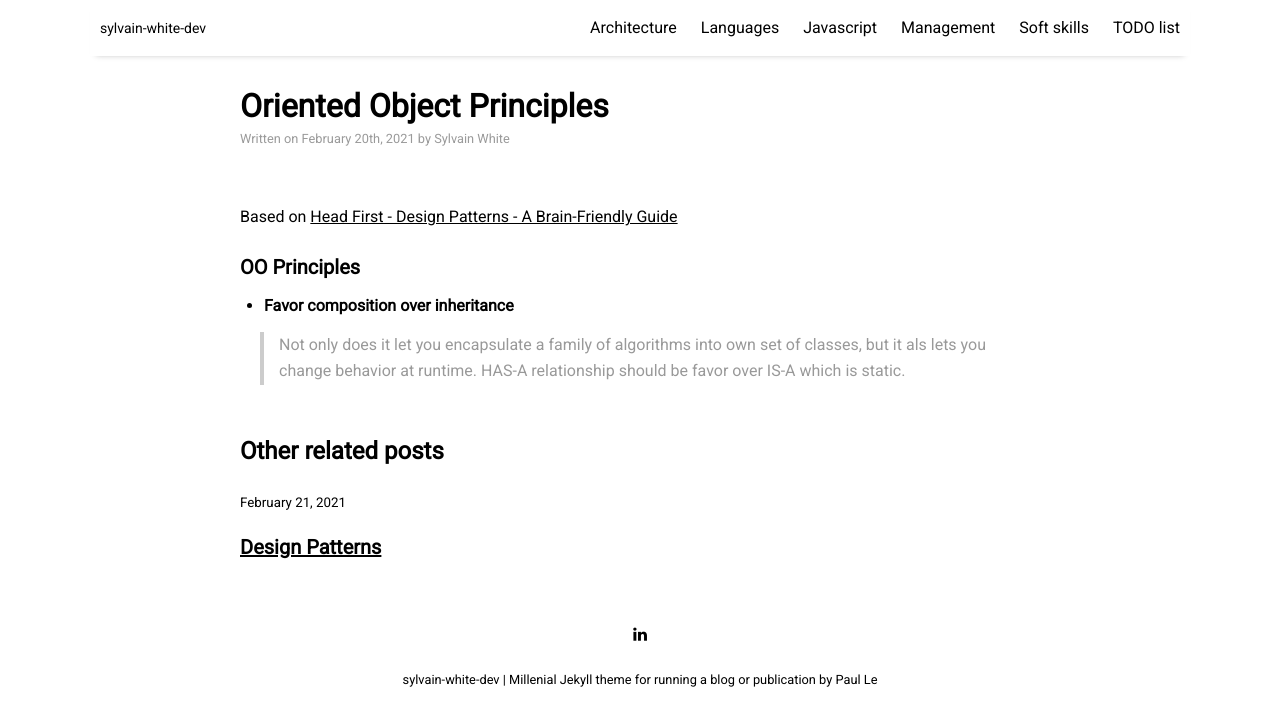
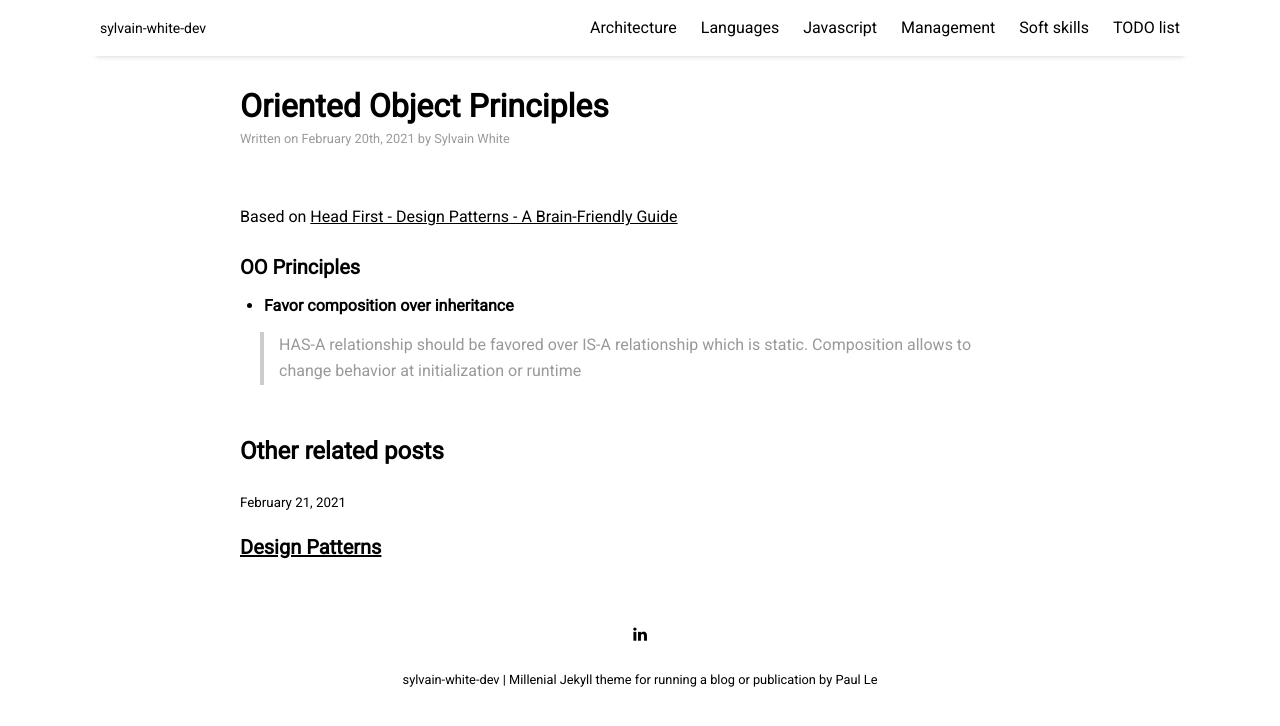
Before and after one commit to sylvainwhite/sylvain-white-dev, a Jekyll site: the page built from _posts/2021-02-20-ooPrinciples.md, in a window 1280 px wide. Shown: the top 726 px of the page. Built offline with Jekyll 4.4.1, drawn with Linux system fonts in a browser that asks for light colours; nearby versions of some CDN libraries.

Commit message:
Upadat oo principles post

```diff
--- a/_posts/2021-02-20-ooPrinciples.md
+++ b/_posts/2021-02-20-ooPrinciples.md
@@ -15,8 +15,4 @@ Based on [Head First - Design Patterns - A Brain-Friendly Guide](https://www.ama
 
 * #### Favor composition over inheritance
 
-> Not only does it let you encapsulate a family
-of algorithms into own set of classes, but it
-als lets you change behavior at runtime. HAS-A
-relationship should be favor over IS-A which is
-static.
+> HAS-A relationship should be favored over IS-A relationship which is static. Composition allows to change behavior at initialization or runtime
```
